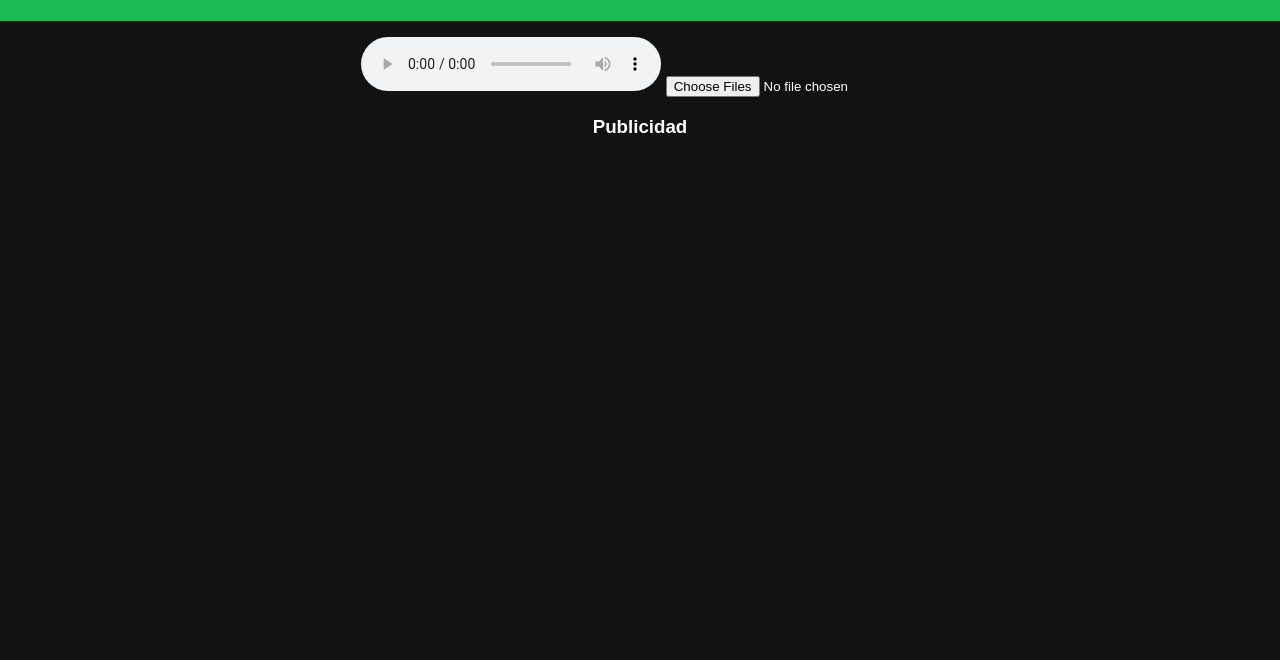
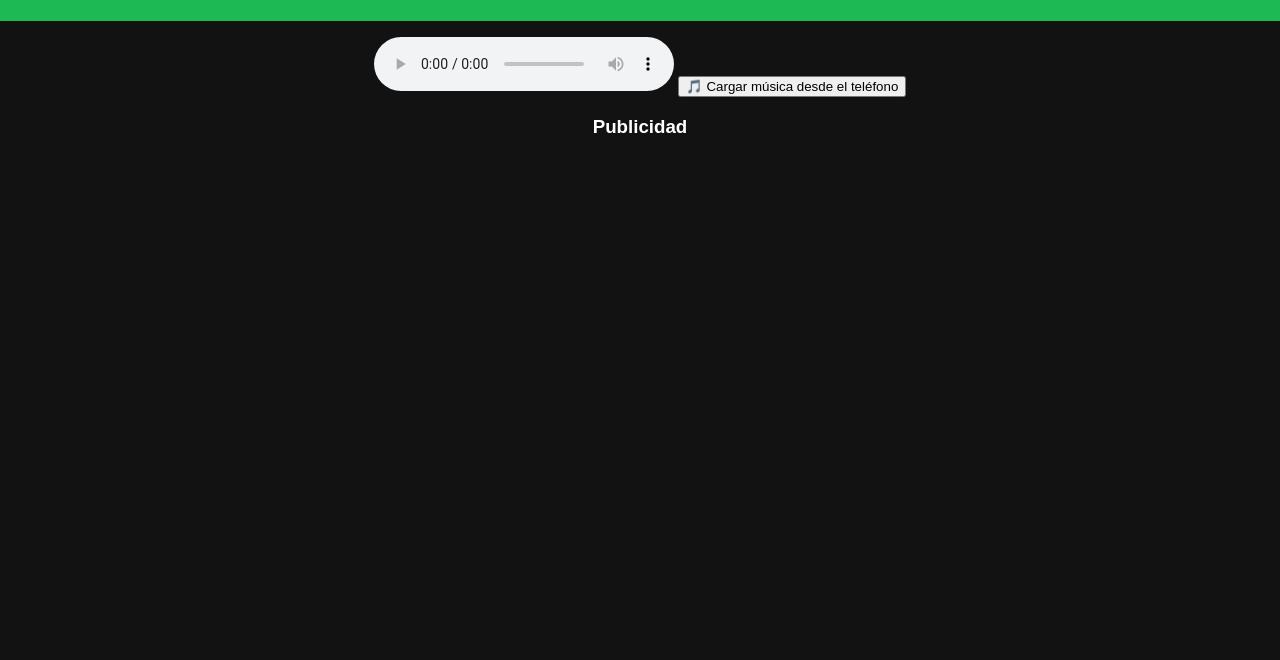
Before and after one commit to mrgiraldo6-collab/Maxmusicv2, a plain HTML site: page index.html in a window 1280 px wide. Shown: the part 140-800 px from the top of the page. Drawn offline with Linux system fonts and the light colour scheme.

Commit message:
Update index.html

```diff
--- a/index.html
+++ b/index.html
@@ -21,7 +21,7 @@
   <main>
     <section id="player">
       <audio id="audioPlayer" controls></audio>
-      <input type="file" id="fileInput" accept="audio/*" multiple>
+      <button id="loadMusicBtn">🎵 Cargar música desde el teléfono</button>
     </section>
 
     <section id="ads">
```
